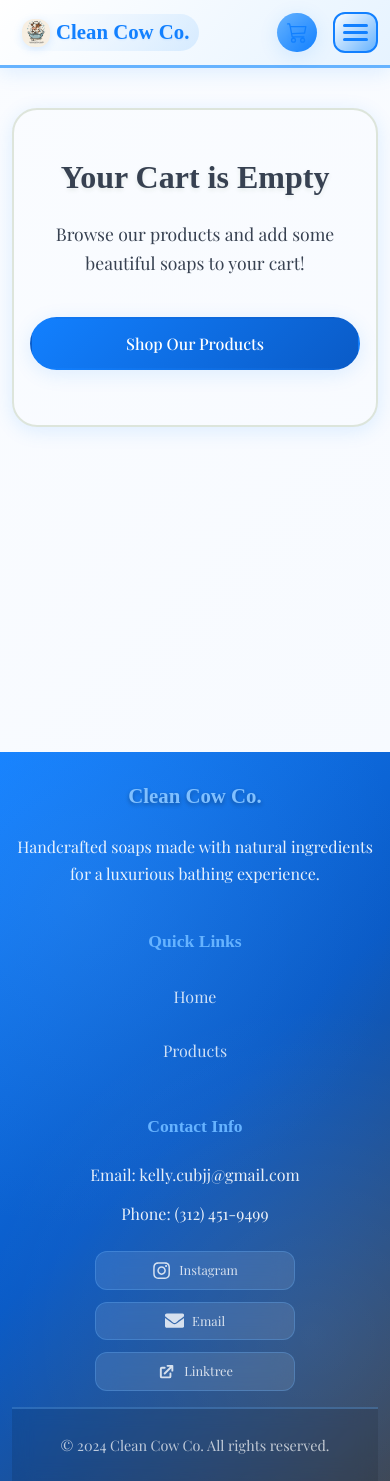
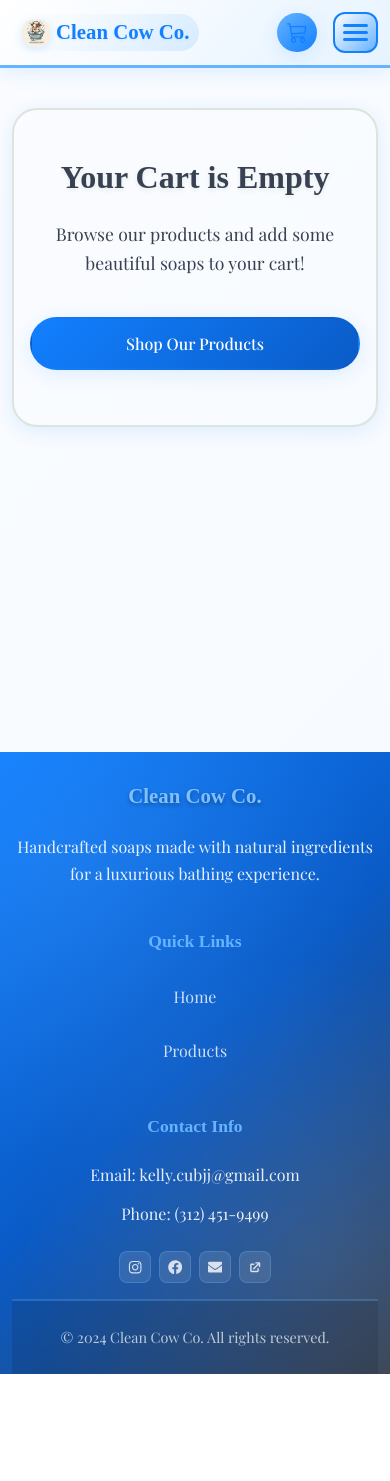
Before and after one commit to pessemaa/clean_cow_co, a Next.js app: page /cart in a window 390 px wide. After the commit the page ends 1374 px from the top, so only its background shows below. Built offline with nearby package versions, Linux system fonts and the light colour scheme.

Commit message:
added facebook logo

```diff
--- a/components/Footer.js
+++ b/components/Footer.js
@@ -1,5 +1,5 @@
 import Link from 'next/link'
-import { FaInstagram, FaEnvelope } from 'react-icons/fa'
+import { FaInstagram, FaEnvelope, FaFacebook } from 'react-icons/fa'
 import { HiExternalLink } from 'react-icons/hi'
 import styles from './Footer.module.css'
 
@@ -30,6 +30,10 @@ export default function Footer() {
                 <FaInstagram />
                 <span>Instagram</span>
               </a>
+              <a href="https://www.facebook.com/CleanCowCo" target="_blank" rel="noopener noreferrer" className={styles.socialIcon}>
+                <FaFacebook />
+                <span>Facebook</span>
+              </a>
               <a href="mailto:kelly.cubjj@gmail.com" target="_blank" rel="noopener noreferrer" className={styles.socialIcon}>
                 <FaEnvelope />
                 <span>Email</span>
--- a/components/Footer.module.css
+++ b/components/Footer.module.css
@@ -161,24 +161,24 @@
 /* Social Icons */
 .socialIcons {
   display: flex;
-  gap: 1rem;
+  gap: 0.5rem;
   margin-top: 1rem;
-  flex-wrap: wrap;
+  flex-wrap: nowrap;
 }
 
 .socialIcon {
   display: flex;
   align-items: center;
-  gap: 0.5rem;
+  justify-content: center;
   color: rgba(255, 255, 255, 0.8);
   text-decoration: none;
-  padding: 0.75rem 1rem;
-  border-radius: 12px;
+  width: 40px;
+  height: 40px;
+  border-radius: 8px;
   background: rgba(255, 255, 255, 0.1);
   border: 1px solid rgba(102, 179, 255, 0.3);
   transition: all 0.3s ease;
   backdrop-filter: blur(10px);
-  font-size: 0.9rem;
 }
 
 .socialIcon:hover {
@@ -190,32 +190,43 @@
 }
 
 .socialIcon svg {
-  font-size: 1.2rem;
+  font-size: 1.1rem;
   flex-shrink: 0;
+}
+
+.socialIcon span {
+  display: none;
 }
 
 @media (max-width: 768px) {
   .socialIcons {
     justify-content: center;
     margin-top: 1.5rem;
+    gap: 0.75rem;
   }
 
   .socialIcon {
-    padding: 0.5rem 0.75rem;
-    font-size: 0.8rem;
+    width: 36px;
+    height: 36px;
+  }
+
+  .socialIcon svg {
+    font-size: 1rem;
   }
 }
 
 @media (max-width: 480px) {
   .socialIcons {
-    flex-direction: column;
-    align-items: center;
-    gap: 0.75rem;
+    justify-content: center;
+    gap: 0.5rem;
   }
 
   .socialIcon {
-    width: 100%;
-    max-width: 200px;
-    justify-content: center;
+    width: 32px;
+    height: 32px;
+  }
+
+  .socialIcon svg {
+    font-size: 0.9rem;
   }
 }
```
Also changed, not shown: app/cart/page.js (+5 -4 lines).
